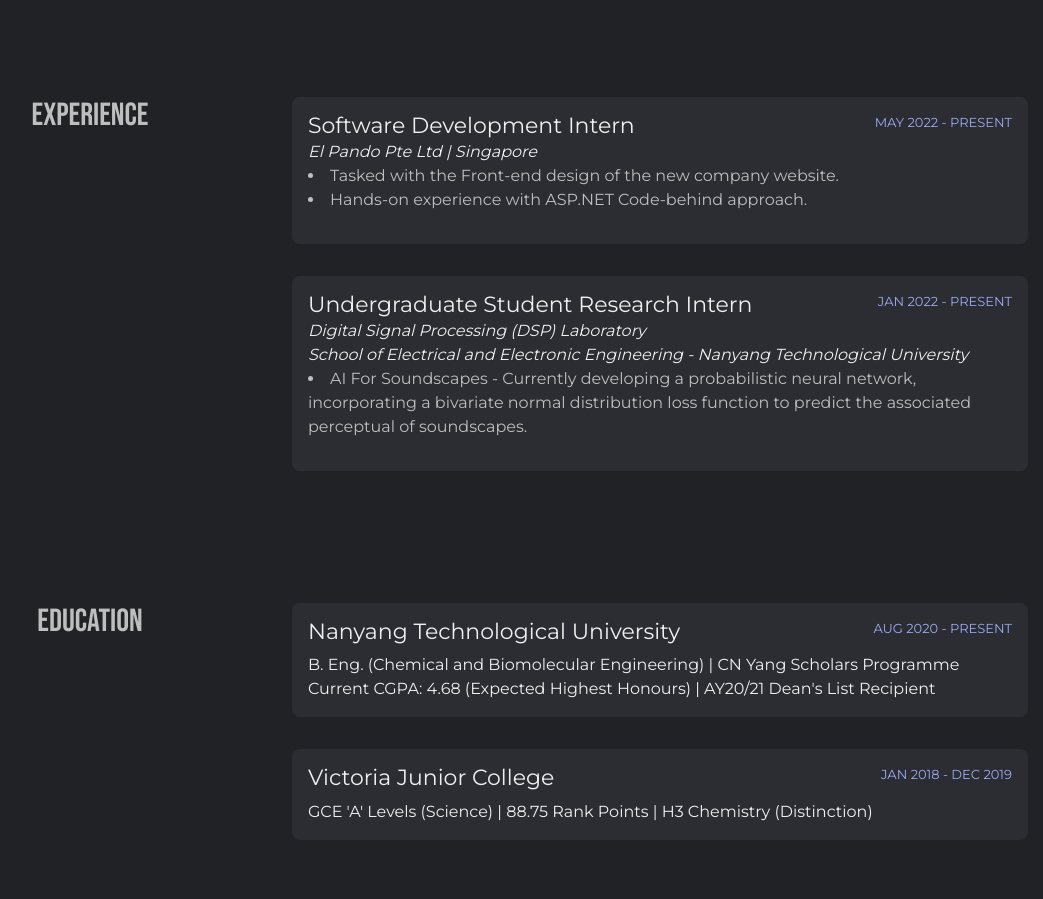
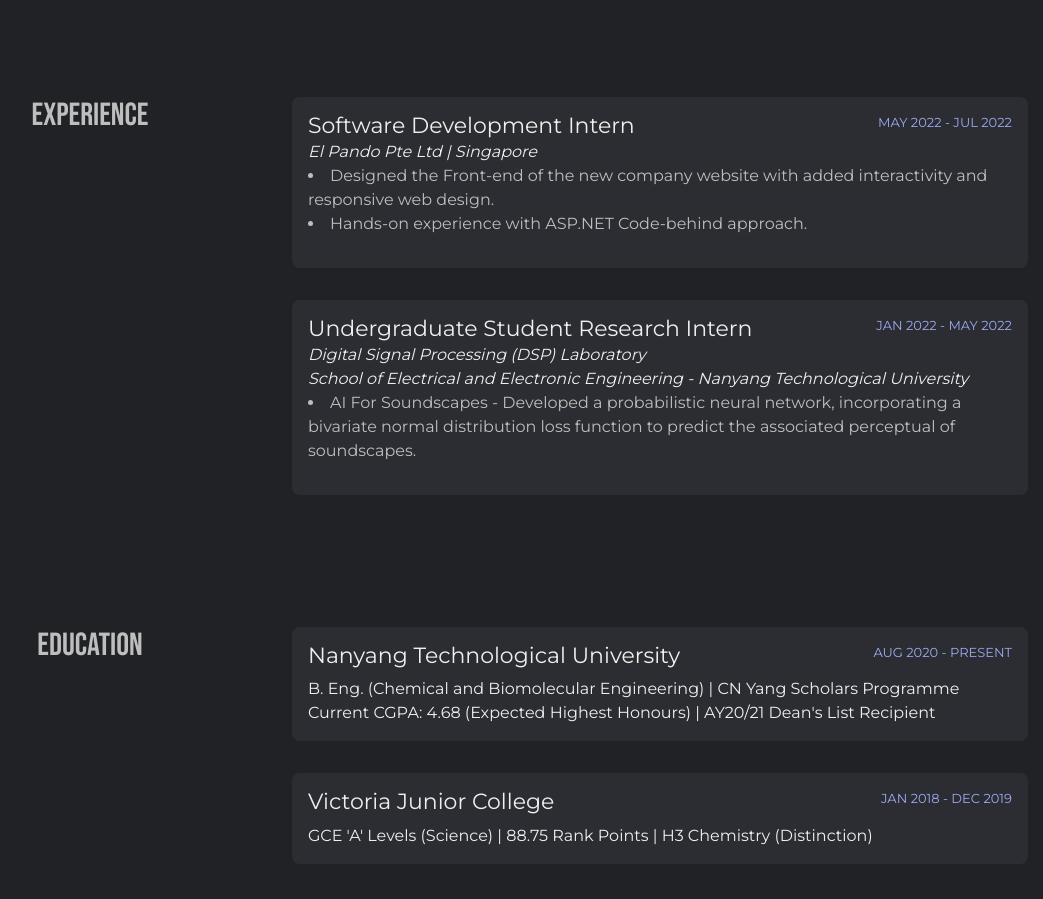
Before and after one commit to terrykms/terrykms.github.io, a website: page index.html in a window 1280 px wide. Shown: the part 1353-2252 px from the top of the page, without its empty margins (170-1213 px from the left). Drawn offline with nearby package versions, Linux system fonts and the light colour scheme.

Commit message:
update internship experience

```diff
--- a/index.html
+++ b/index.html
@@ -116,13 +116,13 @@
                   <div class="inner-container reveal">
                     <div class="row">
                       <div class="col-lg-8 col-12"><h3 class="job-title">Software Development Intern</h3></div>
-                      <div class="col-lg-4 col-12 date">MAY 2022 - PRESENT</div>
+                      <div class="col-lg-4 col-12 date">MAY 2022 - JUL 2022</div>
                     </div>
                     <div class="row">
                       <div class="col-12 company">El Pando Pte Ltd | Singapore</div>
                       <ul class="role-description">
                         <!-- search engine optimisation -->
-                        <li class="role-item">Tasked with the Front-end design of the new company website.</li>
+                        <li class="role-item">Designed the Front-end of the new company website with added interactivity and responsive web design.</li>
                         <li class="role-item">Hands-on experience with ASP.NET Code-behind approach.</li>
                       </ul>
                     </div>
@@ -131,13 +131,13 @@
                   <div class="inner-container reveal">
                     <div class="row">
                       <div class="col-lg-8 col-12"><h3 class="job-title">Undergraduate Student Research Intern</h3></div>
-                      <div class="col-lg-4 col-12 date">JAN 2022 - PRESENT</div>
+                      <div class="col-lg-4 col-12 date">JAN 2022 - MAY 2022</div>
                     </div>
                     <div class="row">
                       <div class="col-12 company">Digital Signal Processing (DSP) Laboratory</div>
                       <div class="col-12 company">School of Electrical and Electronic Engineering - Nanyang Technological University</div>
                       <ul class="role-description">
-                        <li class="role-item">AI For Soundscapes - Currently developing a probabilistic neural network, incorporating a bivariate normal
+                        <li class="role-item">AI For Soundscapes - Developed a probabilistic neural network, incorporating a bivariate normal
                           distribution loss function to predict the associated perceptual of soundscapes.</li>
                       </ul>
                     </div>
```
